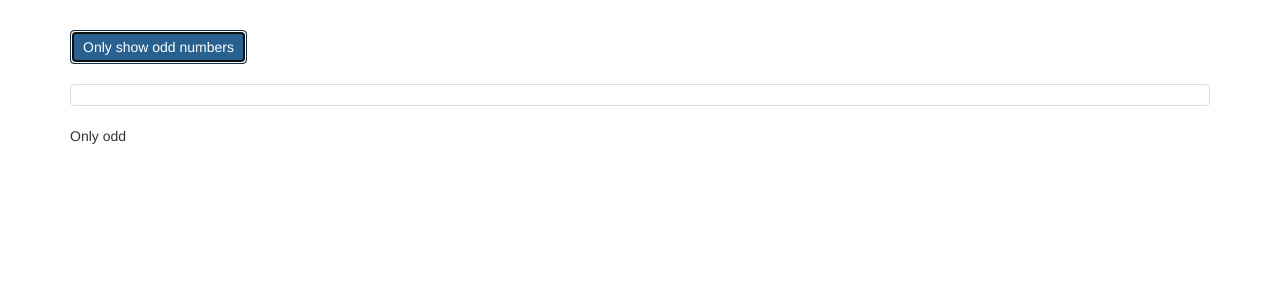
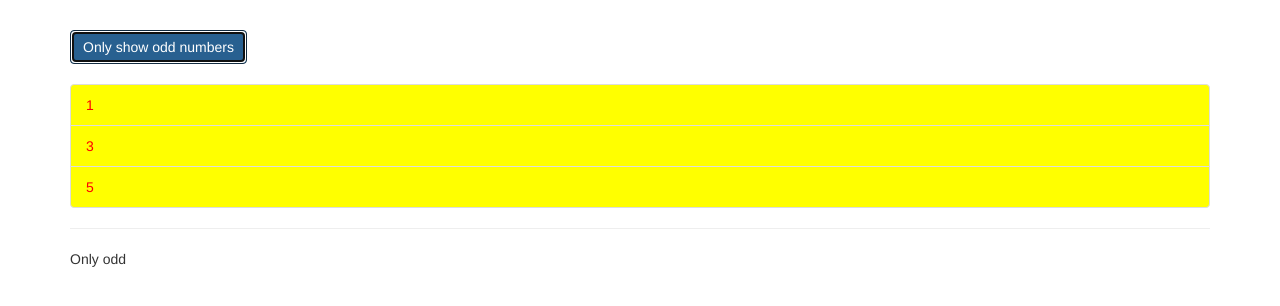
Before and after one commit to vandmac/acg-1-components, an Angular app: page / in a window 1280 px wide. Both pictures are taken after a click on the button "Only show odd numbers". Shown: the top 306 px of the page. Built offline with nearby package versions, Linux system fonts and the light colour scheme.

Commit message:
fend lec.93 ngCLass and ngStyle Recap

```diff
--- a/package.json
+++ b/package.json
@@ -7,7 +7,8 @@
     "build": "ng build",
     "test": "ng test",
     "lint": "ng lint",
-    "e2e": "ng e2e"
+    "e2e": "ng e2e",
+    "st": "ng serve --open"
   },
   "private": true,
   "dependencies": {
--- a/src/app/app.component.css
+++ b/src/app/app.component.css
@@ -1,3 +1,7 @@
 .container {
   margin-top: 30px;
 }
+
+.odd {
+  color: red;
+}
--- a/src/app/app.component.html
+++ b/src/app/app.component.html
@@ -1,14 +1,26 @@
 <div class="container">
   <div class="row">
     <div class="col-xs-12">
-      <button
-        class="btn btn-primary"
-        (click)="onlyOdd = !onlyOdd">Only show odd numbers</button>
+      <button class="btn btn-primary" (click)="onlyOdd = !onlyOdd">Only show odd numbers</button>
       <br><br>
       <ul class="list-group">
-        <li
-          class="list-group-item">
-        </li>
+        <div *ngIf="onlyOdd">
+          <li class="list-group-item"
+          [ngClass]="{odd: odd % 2 !== 0}"
+          [ngStyle]="{backgroundColor: odd % 2 !== 0 ? 'yellow' : 'transparent'}"
+           *ngFor="let odd of oddNumbers">
+            {{odd}}
+          </li>
+        </div>
+        <hr>
+        <div *ngIf="!onlyOdd">
+          <li class="list-group-item"
+          [ngClass]="{odd: even % 2 !== 0}"
+          [ngStyle]="{backgroundColor: even % 2 !== 0 ? 'yellow' : 'transparent'}"
+          *ngFor="let even of evenNumbers">
+            {{even}}
+          </li>
+        </div>
       </ul>
       <ng-template [ngIf]="onlyOdd">
         <p>Only odd</p>
--- a/src/app/app.component.ts
+++ b/src/app/app.component.ts
@@ -1,11 +1,13 @@
-import { Component } from '@angular/core';
+import { Component } from "@angular/core";
 
 @Component({
-  selector: 'app-root',
-  templateUrl: './app.component.html',
-  styleUrls: ['./app.component.css']
+  selector: "app-root",
+  templateUrl: "./app.component.html",
+  styleUrls: ["./app.component.css"],
 })
 export class AppComponent {
-  numbers = [1, 2, 3, 4, 5];
+  numbers = [1, 2, 3, 4, 5, 6];
+  oddNumbers = [1, 3, 5];
+  evenNumbers = [2, 4, 6];
   onlyOdd = false;
 }
```
